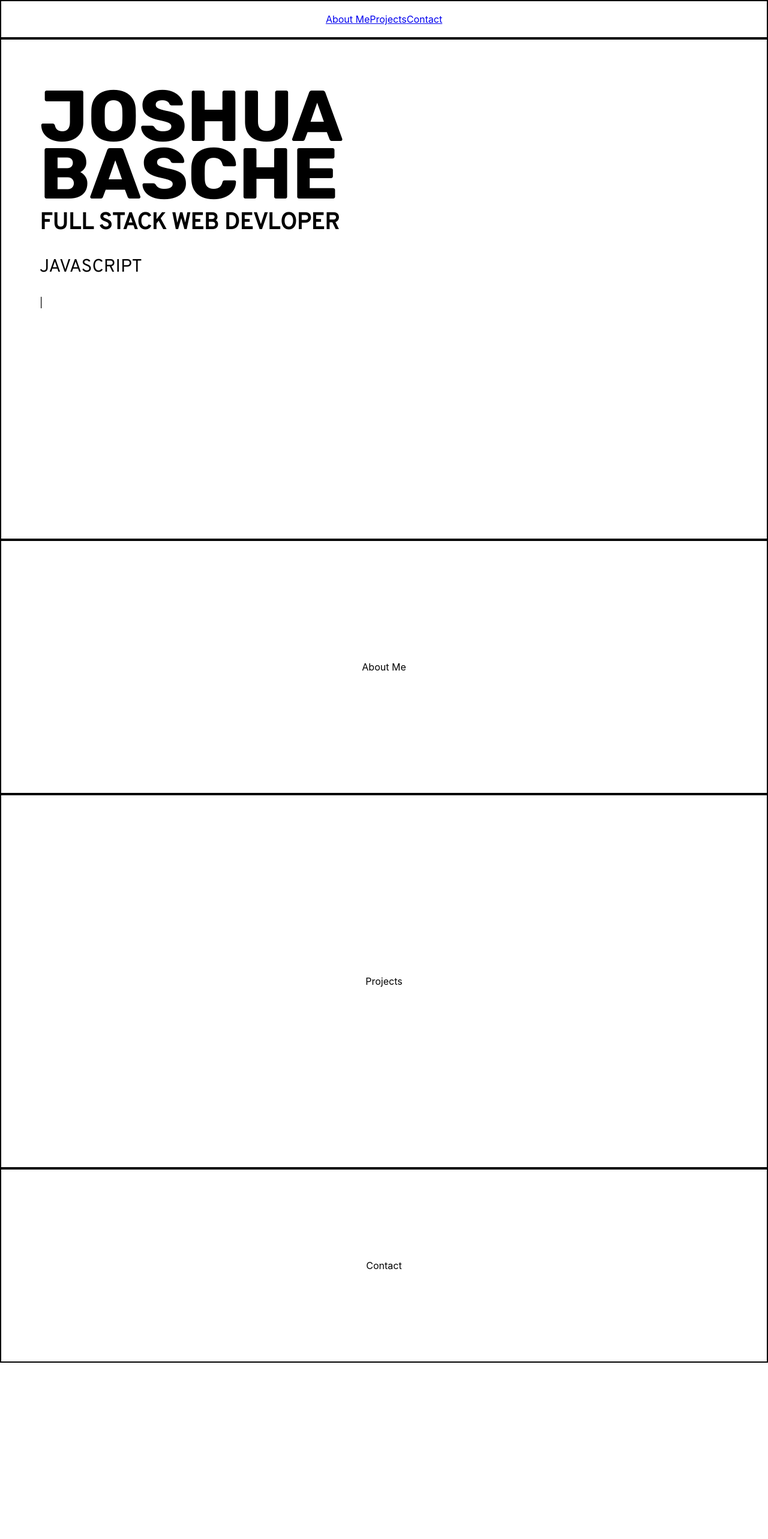
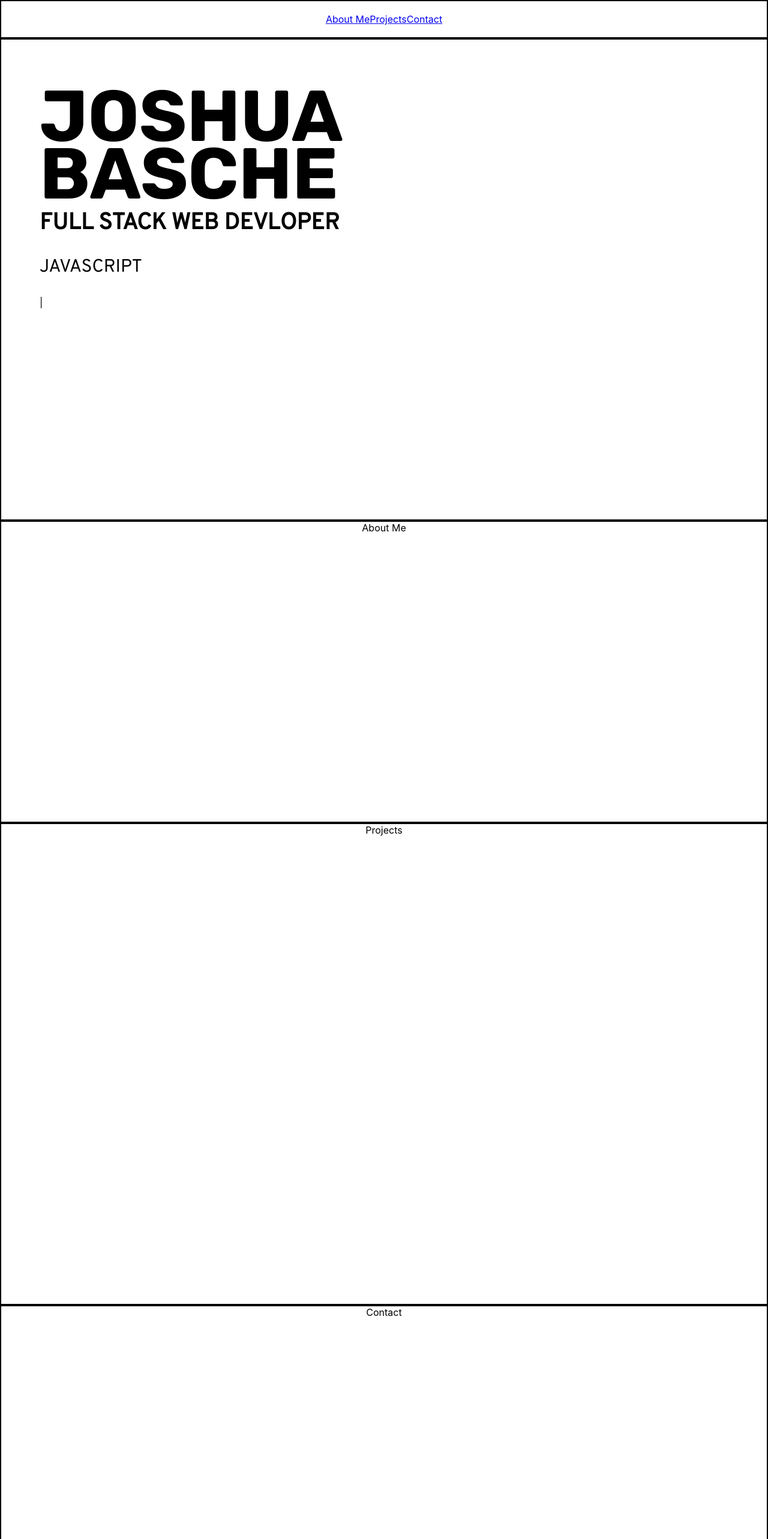
Before and after one commit to HuemanTarget/portfolio-revised, a React (Create React App) app: page / in a window 1280 px wide. Shown: the top 2566 px of the page at 60% size. Before the commit the page ends 2272 px from the top, so only its background shows below. Built offline with nearby package versions, Linux system fonts and the light colour scheme.

Commit message:
add height css to components

```diff
--- a/src/Components/About Me/style.css
+++ b/src/Components/About Me/style.css
@@ -1,4 +1,4 @@
 .about {
-  padding: 200px;
+  height: 500px;
   border: 2px black solid;
 }
--- a/src/Components/Contact/style.css
+++ b/src/Components/Contact/style.css
@@ -1,4 +1,4 @@
 .contact {
-  padding: 150px;
+  height: 500px;
   border: 2px black solid;
 }
--- a/src/Components/Header/style.css
+++ b/src/Components/Header/style.css
@@ -3,7 +3,7 @@
 @import url('https://fonts.googleapis.com/css2?family=Overpass&display=swap');
 
 .head {
-  padding-bottom: 30%;
+  height: 800px;
   padding-left: 5%;
   border: 2px black solid;
   text-align: left;
--- a/src/Components/Projects/style.css
+++ b/src/Components/Projects/style.css
@@ -1,4 +1,4 @@
 .projects {
-  padding: 300px;
+  height: 800px;
   border: 2px black solid;
 }
```
